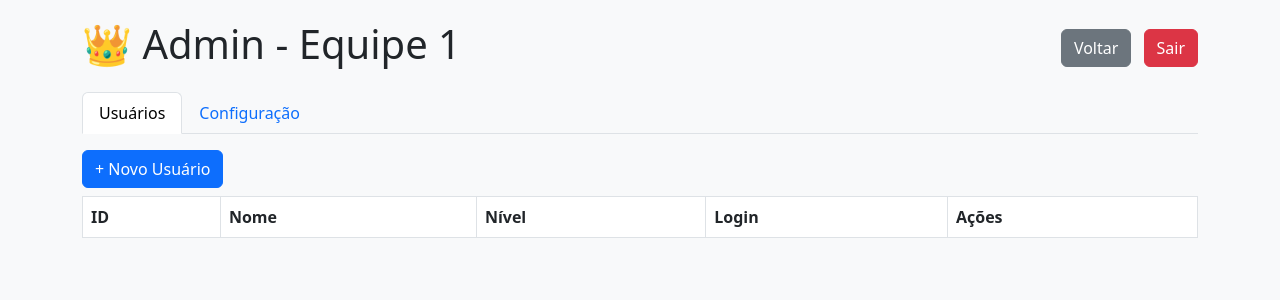
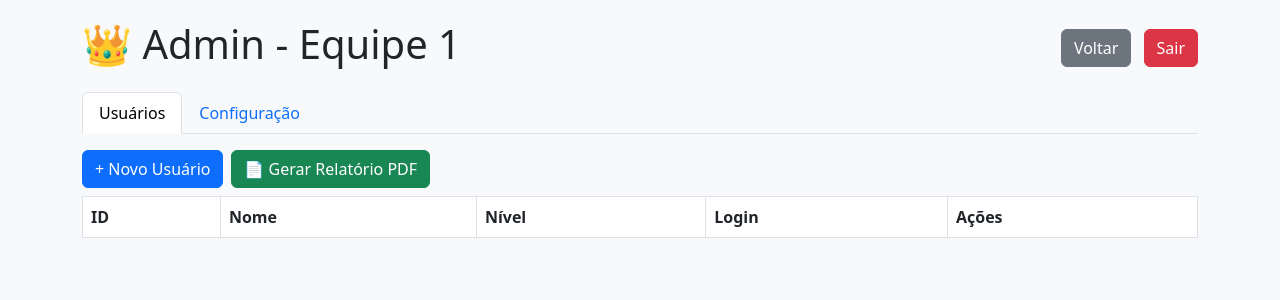
Before and after one commit to marciomaioa/ferias-app, a Flask app: page /admin in a window 1280 px wide. Shown: the top 300 px of the page. Run offline with Flask 3, Linux system fonts and the light colour scheme; the visitor is signed in with stand-in values (Sample User, id 1); lists and menus that the app fills with data are empty.

Commit message:
modified:   templates/admin.html modified:   templates/index.html

```diff
--- a/app.py
+++ b/app.py
@@ -3,14 +3,18 @@ import os
 import json
 import base64
 import time
+import io
 from datetime import datetime, timedelta
 from functools import wraps
 
-from flask import Flask, render_template, request, jsonify, session, redirect, url_for
+from flask import Flask, render_template, request, jsonify, session, redirect, url_for, send_file
 import gspread
 from oauth2client.service_account import ServiceAccountCredentials
 from werkzeug.security import generate_password_hash, check_password_hash
 import holidays
+import weasyprint
+from weasyprint import HTML, CSS
+from weasyprint.text.fonts import FontConfiguration
 
 app = Flask(__name__)
 app.secret_key = os.environ.get("SECRET_KEY", "dev-secret-key")
@@ -129,16 +133,8 @@ def calcular_dias_uteis(data_inicio_str, data_fim_str, feriados):
     return dias
 
 def proximo_dia_util(data_inicio_str, quantidade, feriados):
-    """
-    Retorna a data final (DD/MM/AAAA) após adicionar N dias úteis,
-    considerando a data de início como o 1º dia útil.
-    Ex: 04/01 + 10 dias úteis = 15/01 (pois 04/01 é dia 1, 05/01 é dia 2, ...)
-    """
     data = datetime.strptime(data_inicio_str, "%d/%m/%Y")
-    # Se a data de início já for útil (não FDS e não feriado), ela conta como dia 1
     dias_contados = 1 if (data.weekday() < 5 and data.strftime("%d/%m/%Y") not in feriados) else 0
-
-    # Enquanto não atingir a quantidade desejada, avança um dia
     while dias_contados < quantidade:
         data += timedelta(days=1)
         if data.weekday() < 5 and data.strftime("%d/%m/%Y") not in feriados:
@@ -159,7 +155,6 @@ def verificar_prioridade(usuario_id):
             return False, "Usuário não encontrado."
         equipe_id = usuario["equipe_id"]
         nivel = usuario["nivel"]
-        # Usuários da mesma equipe com nível inferior
         inferiores = [u for u in usuarios if u.get("equipe_id") == equipe_id and u.get("nivel", 999) < nivel]
         if not inferiores:
             return True, ""
@@ -170,13 +165,9 @@ def verificar_prioridade(usuario_id):
                 return False, f"Usuário {inf.get('nome')} (nível {inf.get('nivel')}) ainda tem {total} dias; precisa de 25."
         return True, ""
     except Exception as e:
-        return False, f"Erro ao verificar prioridade: {e}"
+        return False, f"Erro: {e}"
 
 def verificar_conflito_plantao(equipe_id, data_inicio_str, data_fim_str, usuario_id, reserva_id=None):
-    """
-    Verifica se a nova reserva (para usuario_id) deixaria a equipe desfalcada em algum plantão.
-    Regra: no máximo 1 membro da equipe pode estar de férias em um dia de plantão.
-    """
     try:
         usuarios = get_cache("usuarios")
         membros = [u for u in usuarios if u.get("equipe_id") == equipe_id]
@@ -190,7 +181,6 @@ def verificar_conflito_plantao(equipe_id, data_inicio_str, data_fim_str, usuario
         while atual <= fim:
             data_str = atual.strftime("%d/%m/%Y")
             if equipe_plantao_para_data(data_str) == equipe_id:
-                # Conta reservas existentes
                 ferias_no_dia = 0
                 for r in ferias:
                     r_inicio = datetime.strptime(r["data_inicio"], "%d/%m/%Y")
@@ -199,19 +189,17 @@ def verificar_conflito_plantao(equipe_id, data_inicio_str, data_fim_str, usuario
                         user_reserva = next((u for u in usuarios if str(u.get("id")) == str(r.get("usuario_id"))), None)
                         if user_reserva and user_reserva.get("equipe_id") == equipe_id:
                             ferias_no_dia += 1
-                # Adiciona a nova reserva (se o dia estiver dentro do período da nova reserva)
                 if atual >= inicio and atual <= fim:
                     ferias_no_dia += 1
-                # Regra: no máximo 1 pessoa de férias no plantão
                 if ferias_no_dia > 1:
                     return False, f"No dia {data_str} (plantão Equipe {equipe_id}) {ferias_no_dia} membros estão de férias. Só é permitido 1."
             atual += timedelta(days=1)
         return True, ""
     except Exception as e:
-        return False, f"Erro ao verificar conflito: {e}"
+        return False, f"Erro: {e}"
 
 # =============================================================================
-# DECORADORES DE AUTENTICAÇÃO
+# DECORADORES
 # =============================================================================
 
 def login_required(f):
@@ -242,7 +230,6 @@ def login():
         if not login or not senha:
             return render_template('login.html', erro="Preencha todos os campos.")
         try:
-            # Verifica se é admin (aba Equipes)
             ws_equipes = get_worksheet("Equipes")
             equipes = ws_equipes.get_all_records()
             admin = next((eq for eq in equipes if eq.get("login_admin") == login), None)
@@ -253,7 +240,6 @@ def login():
                 session['nome'] = admin['nome']
                 session['login'] = login
                 return redirect(url_for('admin_panel'))
-            # Verifica se é usuário comum (aba Usuarios)
             ws_usuarios = get_worksheet("Usuarios")
             usuarios = ws_usuarios.get_all_records()
             user = next((u for u in usuarios if u.get("login") == login), None)
@@ -290,7 +276,150 @@ def admin_panel():
     return render_template('admin.html', equipe=session.get('equipe_id'))
 
 # =============================================================================
-# API: TESTE DE CONEXÃO
+# ROTA PDF
+# =============================================================================
+
+@app.route('/api/admin/relatorio-pdf')
+@admin_required
+def relatorio_pdf():
+    equipe_id = session.get('equipe_id')
+    nome_equipe = session.get('nome', f"Equipe {equipe_id}")
+    data_geracao = datetime.now().strftime("%d/%m/%Y %H:%M")
+
+    usuarios = get_cache("usuarios")
+    ferias = get_cache("ferias")
+    membros = [u for u in usuarios if u.get('equipe_id') == equipe_id]
+
+    dados_membros = []
+    for membro in membros:
+        reservas = [r for r in ferias if str(r.get('usuario_id')) == str(membro['id'])]
+        reservas.sort(key=lambda x: datetime.strptime(x['data_inicio'], "%d/%m/%Y"))
+        total_dias = sum([int(r.get('dias_uteis', 0)) for r in reservas])
+        dados_membros.append({
+            "nome": membro['nome'],
+            "nivel": membro['nivel'],
+            "reservas": reservas,
+            "total_dias": total_dias
+        })
+    dados_membros.sort(key=lambda x: x['nivel'])
+
+    def gerar_bloco_membro(m):
+        if not m['reservas']:
+            return f"""
+            <div class="membro">
+                <div class="membro-nome">
+                    {m['nome']}
+                    <span class="nivel">Nível {m['nivel']}</span>
+                </div>
+                <div class="sem-reservas">Nenhuma reserva de férias registrada.</div>
+            </div>
+            """
+        tabela = """
+            <table>
+                <thead>
+                    <tr><th>Período</th><th>Dias úteis</th><th>Status</th></tr>
+                </thead>
+                <tbody>
+        """
+        for r in m['reservas']:
+            tabela += f"""
+                <tr>
+                    <td>{r['data_inicio']} a {r['data_fim']}</td>
+                    <td>{r['dias_uteis']}</td>
+                    <td>{r['status']}</td>
+                </tr>
+            """
+        tabela += """
+                </tbody>
+            </table>
+        """
+        return f"""
+        <div class="membro">
+            <div class="membro-nome">
+                {m['nome']}
+                <span class="nivel">Nível {m['nivel']} – Total: {m['total_dias']}/25 dias</span>
+            </div>
+            {tabela}
+            <div class="total-dias">Total de dias: {m['total_dias']}</div>
+        </div>
+        """
+
+    html_content = f"""
+    <!DOCTYPE html>
+    <html>
+    <head>
+        <meta charset="utf-8">
+        <style>
+            @page {{
+                size: A4 portrait;
+                margin: 2cm 1.5cm 2cm 1.5cm;
+                @bottom-center {{
+                    content: "Página " counter(page) " de " counter(pages);
+                    font-size: 9pt;
+                    color: #666;
+                }}
+            }}
+            body {{ font-family: 'Helvetica', 'Arial', sans-serif; font-size: 11pt; line-height: 1.5; color: #222; }}
+            .header {{ text-align: center; border-bottom: 3px solid #003366; padding-bottom: 15px; margin-bottom: 20px; }}
+            .header h1 {{ font-size: 22pt; margin: 0; color: #003366; letter-spacing: 2px; }}
+            .header h2 {{ font-size: 14pt; margin: 5px 0 0 0; font-weight: normal; color: #555; }}
+            .header .sub {{ font-size: 12pt; margin-top: 5px; color: #666; }}
+            .info-equipe {{ display: flex; justify-content: space-between; background: #f5f7fa; padding: 10px 15px; border-radius: 5px; margin-bottom: 25px; font-size: 10pt; }}
+            .info-equipe span {{ font-weight: bold; }}
+            .membro {{ margin-bottom: 25px; page-break-inside: avoid; }}
+            .membro-nome {{ font-size: 13pt; font-weight: bold; color: #003366; border-bottom: 1px solid #ccc; padding-bottom: 3px; margin-bottom: 8px; display: flex; justify-content: space-between; }}
+            .membro-nome .nivel {{ font-weight: normal; font-size: 10pt; color: #666; }}
+            table {{ width: 100%; border-collapse: collapse; font-size: 10pt; }}
+            table th {{ background-color: #e9ecef; text-align: left; padding: 6px 8px; border-bottom: 2px solid #003366; }}
+            table td {{ padding: 5px 8px; border-bottom: 1px solid #ddd; }}
+            table tr:last-child td {{ border-bottom: none; }}
+            .total-dias {{ text-align: right; font-weight: bold; margin-top: 5px; font-size: 10pt; }}
+            .footer {{ margin-top: 30px; border-top: 1px solid #ccc; padding-top: 15px; font-size: 9pt; color: #666; text-align: center; }}
+            .assinatura {{ margin-top: 30px; display: flex; justify-content: space-between; font-size: 10pt; }}
+            .assinatura .campo {{ text-align: center; }}
+            .assinatura .campo .label {{ font-size: 9pt; color: #555; }}
+            .sem-reservas {{ color: #999; font-style: italic; padding: 5px 0; }}
+        </style>
+    </head>
+    <body>
+        <div class="header">
+            <h1>POLÍCIA PENAL DE MINAS GERAIS</h1>
+            <h2>Relatório de Férias – {nome_equipe}</h2>
+            <div class="sub">Gerado em: {data_geracao}</div>
+        </div>
+        <div class="info-equipe">
+            <div><span>Equipe:</span> {nome_equipe}</div>
+            <div><span>Total de membros:</span> {len(membros)}</div>
+            <div><span>Período de referência:</span> {datetime.now().year}</div>
+        </div>
+        {''.join([gerar_bloco_membro(m) for m in dados_membros])}
+        <div class="assinatura">
+            <div class="campo"><div>___________________________</div><div class="label">Assinatura do Líder da Equipe</div></div>
+            <div class="campo"><div>___________________________</div><div class="label">Assinatura do Diretor</div></div>
+        </div>
+        <div class="footer">Relatório gerado automaticamente pelo Sistema de Gestão de Férias - {data_geracao}</div>
+    </body>
+    </html>
+    """
+
+    try:
+        font_config = FontConfiguration()
+        pdf = HTML(string=html_content).write_pdf(
+            font_config=font_config,
+            stylesheets=[CSS(string='@page { size: A4; margin: 2cm; }')]
+        )
+        return send_file(
+            io.BytesIO(pdf),
+            download_name=f'ferias_{nome_equipe}_{datetime.now().strftime("%Y%m%d_%H%M")}.pdf',
+            as_attachment=True,
+            mimetype='application/pdf'
+        )
+    except Exception as e:
+        return jsonify({"error": f"Erro ao gerar PDF: {str(e)}"}), 500
+
+# =============================================================================
+# API TESTE, FERIADOS, CALENDÁRIO, RESERVAS, ADMIN (já existentes)
+# Mantenha todas as rotas que você já tinha.
 # =============================================================================
 
 @app.route('/test-sheet')
@@ -301,18 +430,10 @@ def test_sheet():
     except Exception as e:
         return jsonify({"status": "erro", "mensagem": str(e)}), 500
 
-# =============================================================================
-# API: FERIADOS
-# =============================================================================
-
 @app.route('/api/feriados')
 def api_feriados():
     config = ler_config()
     return jsonify(config['feriados'])
-
-# =============================================================================
-# API: CALENDÁRIO
-# =============================================================================
 
 @app.route('/api/calendario')
 @login_required
@@ -328,7 +449,6 @@ def api_calendario():
         ultimo_dia = datetime(ano, mes, 1) + timedelta(days=31)
         ultimo_dia = ultimo_dia.replace(day=1) - timedelta(days=1)
 
-        # Usa cache para ferias e usuarios
         ferias = get_cache("ferias")
         usuarios = get_cache("usuarios")
         membros_equipe = [u['id'] for u in usuarios if u.get('equipe_id') == equipe_id]
@@ -370,10 +490,6 @@ def api_calendario():
     except Exception as e:
         return jsonify({"error": str(e)}), 500
 
-# =============================================================================
-# API: RESERVAS (GET, POST, DELETE)
-# =============================================================================
-
 @app.route('/api/reservas', methods=['GET', 'POST', 'DELETE'])
 @login_required
 def api_reservas():
@@ -399,7 +515,6 @@ def api_reservas():
         data_inicio = data['data_inicio']
         dias_uteis = int(data['dias_uteis'])
 
-        # Prioridade
         pode, msg = verificar_prioridade(user_id)
         if not pode:
             return jsonify({"error": msg}), 403
@@ -408,25 +523,21 @@ def api_reservas():
         feriados = config['feriados']
         data_fim = proximo_dia_util(data_inicio, dias_uteis, feriados)
 
-        # Verificar total de dias do usuário
         ferias = get_cache("ferias")
         total_atual = sum([int(r.get('dias_uteis', 0)) for r in ferias if str(r.get('usuario_id')) == str(user_id)])
         if total_atual + dias_uteis > 25:
             return jsonify({"error": f"Usuário já tem {total_atual} dias; limite 25."}), 400
 
-        # Obter equipe do usuário
         usuarios = get_cache("usuarios")
         user = next((u for u in usuarios if str(u['id']) == str(user_id)), None)
         if not user:
             return jsonify({"error": "Usuário não encontrado."}), 404
         equipe_id = user['equipe_id']
 
-        # Conflito de plantão
         pode, msg = verificar_conflito_plantao(equipe_id, data_inicio, data_fim, user_id)
         if not pode:
             return jsonify({"error": msg}), 409
 
-        # Inserir na planilha
         ws_ferias = get_worksheet("Ferias")
         ids = [int(r.get('id', 0)) for r in ferias]
         novo_id = max(ids) + 1 if ids else 1
@@ -442,7 +553,7 @@ def api_reservas():
             return jsonify({"error": "ID obrigatório."}), 400
         try:
             ws_ferias = get_worksheet("Ferias")
-            ferias = ws_ferias.get_all_records()  # leitura direta para encontrar linha
+            ferias = ws_ferias.get_all_records()
             idx = None
             for i, r in enumerate(ferias, start=2):
                 if str(r.get('id')) == str(reserva_id):
@@ -458,10 +569,6 @@ def api_reservas():
         except Exception as e:
             return jsonify({"error": str(e)}), 500
 
-# =============================================================================
-# API: ADMIN – USUÁRIOS
-# =============================================================================
-
 @app.route('/api/admin/usuarios', methods=['GET', 'POST', 'PUT'])
 @admin_required
 def admin_usuarios():
@@ -470,7 +577,6 @@ def admin_usuarios():
         try:
             usuarios = get_cache("usuarios")
             da_equipe = [u for u in usuarios if u.get('equipe_id') == equipe_id]
-            # Remove hashes para não expor
             for u in da_equipe:
                 u.pop('senha_hash', None)
             return jsonify(da_equipe)
@@ -527,10 +633,6 @@ def admin_usuarios():
         except Exception as e:
             return jsonify({"error": str(e)}), 500
 
-# =============================================================================
-# API: ADMIN – CONFIGURAÇÃO
-# =============================================================================
-
 @app.route('/api/admin/config', methods=['GET', 'POST'])
 @admin_required
 def admin_config():
--- a/requirements.txt
+++ b/requirements.txt
@@ -2,5 +2,6 @@ Flask
 gspread
 oauth2client
 holidays
-python-dotenv  # se for usar .env localmente
-gunicorn       # necessário para o Render
+python-dotenv
+gunicorn
+weasyprint
--- a/templates/admin.html
+++ b/templates/admin.html
@@ -31,8 +31,9 @@
         </ul>
         <div class="tab-content mt-3">
             <div class="tab-pane active" id="usuarios">
-                <div class="mb-2">
+                <div class="mb-2 d-flex gap-2">
                     <button class="btn btn-primary" id="btn-novo-usuario">+ Novo Usuário</button>
+                    <button class="btn btn-success" id="btn-gerar-pdf">📄 Gerar Relatório PDF</button>
                 </div>
                 <table class="table table-bordered table-hover">
                     <thead>
@@ -118,7 +119,6 @@
             }
             carregarUsuarios();
 
-            // Novo usuário
             $('#btn-novo-usuario').click(function() {
                 $('#modalUsuarioLabel').text('Novo Usuário');
                 $('#usuario-id').val('');
@@ -129,7 +129,6 @@
                 modalUsuario.show();
             });
 
-            // Editar usuário (delegação)
             $('#tabela-usuarios').on('click', '.btn-editar', function() {
                 const id = $(this).data('id');
                 const nome = $(this).data('nome');
@@ -144,7 +143,6 @@
                 modalUsuario.show();
             });
 
-            // Salvar (POST ou PUT)
             $('#btn-salvar-usuario').click(function() {
                 const id = $('#usuario-id').val();
                 const nome = $('#nome').val();
@@ -161,7 +159,6 @@
                 if (senha) data.senha = senha;
 
                 if (id) {
-                    // Editar
                     data.id = id;
                     $.ajax({
                         url: '/api/admin/usuarios',
@@ -181,8 +178,7 @@
                         }
                     });
                 } else {
-                    // Criar
-                    data.senha = senha || '123'; // senha padrão
+                    data.senha = senha || '123';
                     $.ajax({
                         url: '/api/admin/usuarios',
                         method: 'POST',
@@ -203,7 +199,6 @@
                 }
             });
 
-            // Configuração do ano
             $('#form-config').submit(function(e) {
                 e.preventDefault();
                 const ano = $('#ano').val();
@@ -225,6 +220,15 @@
                     }
                 });
             });
+
+            $('#btn-gerar-pdf').click(function() {
+                const link = document.createElement('a');
+                link.href = '/api/admin/relatorio-pdf';
+                link.target = '_blank';
+                document.body.appendChild(link);
+                link.click();
+                document.body.removeChild(link);
+            });
         });
     </script>
 </body>
--- a/templates/index.html
+++ b/templates/index.html
@@ -28,7 +28,7 @@
         .modal-body .resumo { background: #f8f9fa; padding: 10px; border-radius: 5px; }
     </style>
 </head>
-<body data-usuario-id="{{ session.get('user_id') }}">
+<body>
     <div class="container">
         <div class="d-flex justify-content-between align-items-center mb-3">
             <h2>📅 Férias - {{ usuario }}</h2>
@@ -131,7 +131,6 @@
                             tooltip += '\nReservas: ' + dia.reservas.map(r => r.usuario + ' ('+r.inicio+' a '+r.fim+')').join('; ');
                         }
 
-                        // Construção segura do atributo onclick usando dados
                         let reservasJson = JSON.stringify(dia.reservas).replace(/"/g, '&quot;');
                         let onclickAttr = selecionavel ? `onclick="abrirModal('${dia.data}')"` : '';
 
@@ -145,7 +144,6 @@
                 });
             }
 
-            // Função global para ser chamada pelo onclick
             window.abrirModal = function(data) {
                 dataSelecionada = data;
                 $('#data-inicio-selecionada').text(data);
@@ -205,7 +203,7 @@
             $('#btn-confirmar-reserva').click(function() {
                 const inicio = dataSelecionada;
                 const dias = parseInt($('#dias-opcao').val());
-                const usuarioId = document.body.dataset.usuarioId;
+                const usuarioId = "{{ session.get('user_id') | tojson | safe }}";
                 $.ajax({
                     url: '/api/reservas',
                     method: 'POST',
```
